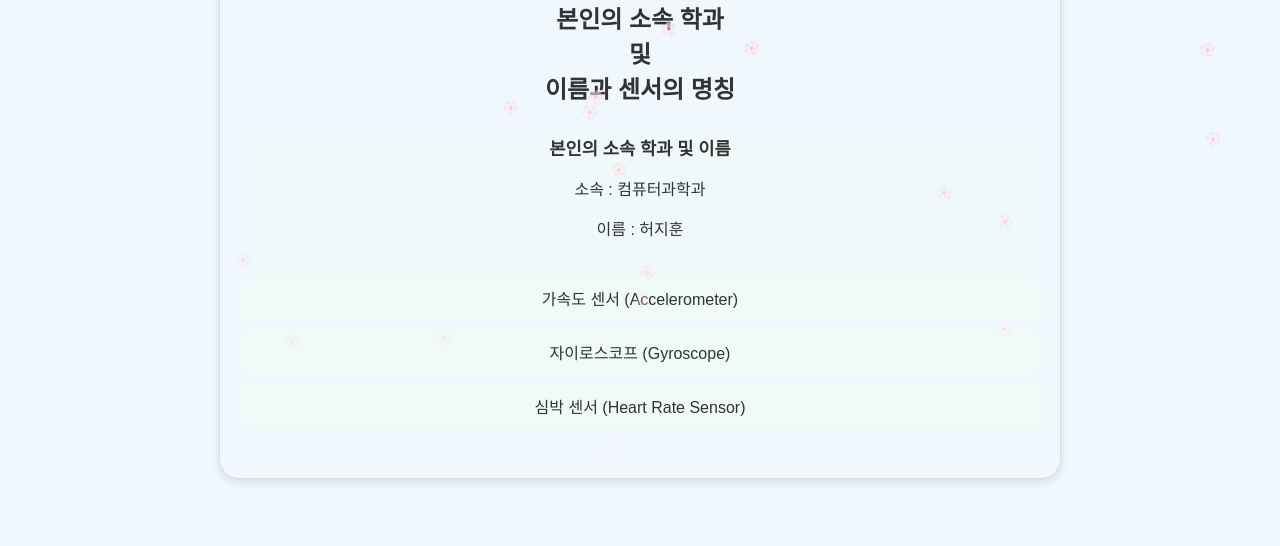
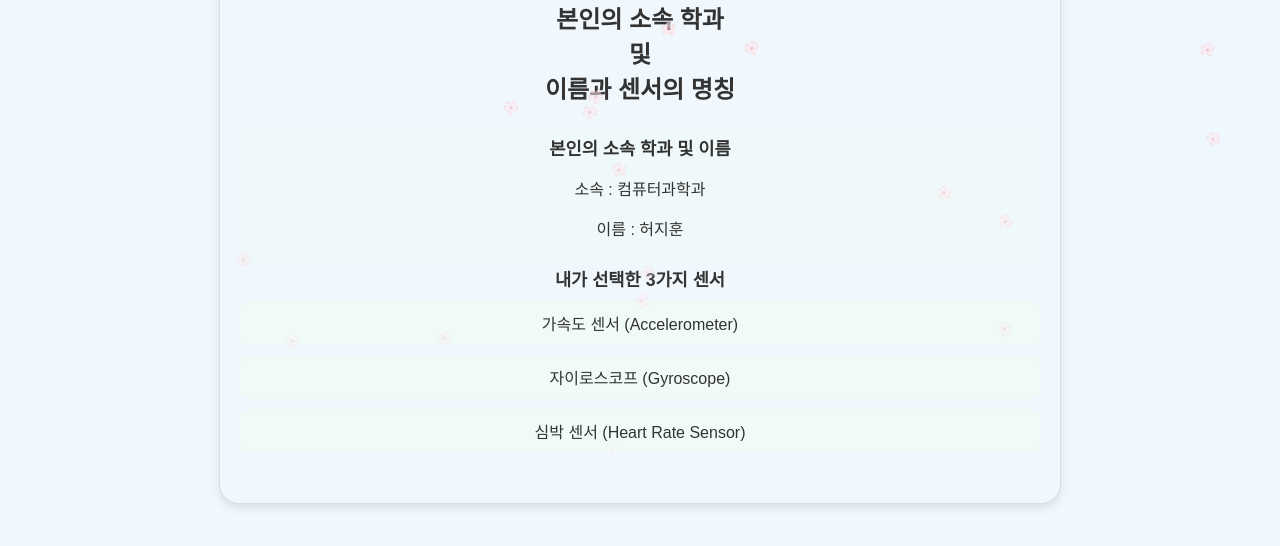
Before and after one commit to JiHunHeo/assignment, a plain HTML site: page index.html in a window 1280 px wide. Shown: the part 246-792 px from the top of the page. Drawn offline with Linux system fonts and the light colour scheme.

Commit message:
last commit2

```diff
--- a/index.html
+++ b/index.html
@@ -18,6 +18,7 @@
                         <p class="content">소속 : 컴퓨터과학과</p>
                         <p class="content">이름 : 허지훈</p>
                     </div>
+                    <div class="txt_bd">내가 선택한 3가지 센서</div>
                     <div class="cen">가속도 센서 (Accelerometer)</div>
                     <div class="cen">자이로스코프 (Gyroscope)</div>
                     <div class="cen">심박 센서 (Heart Rate Sensor)</div>
```
